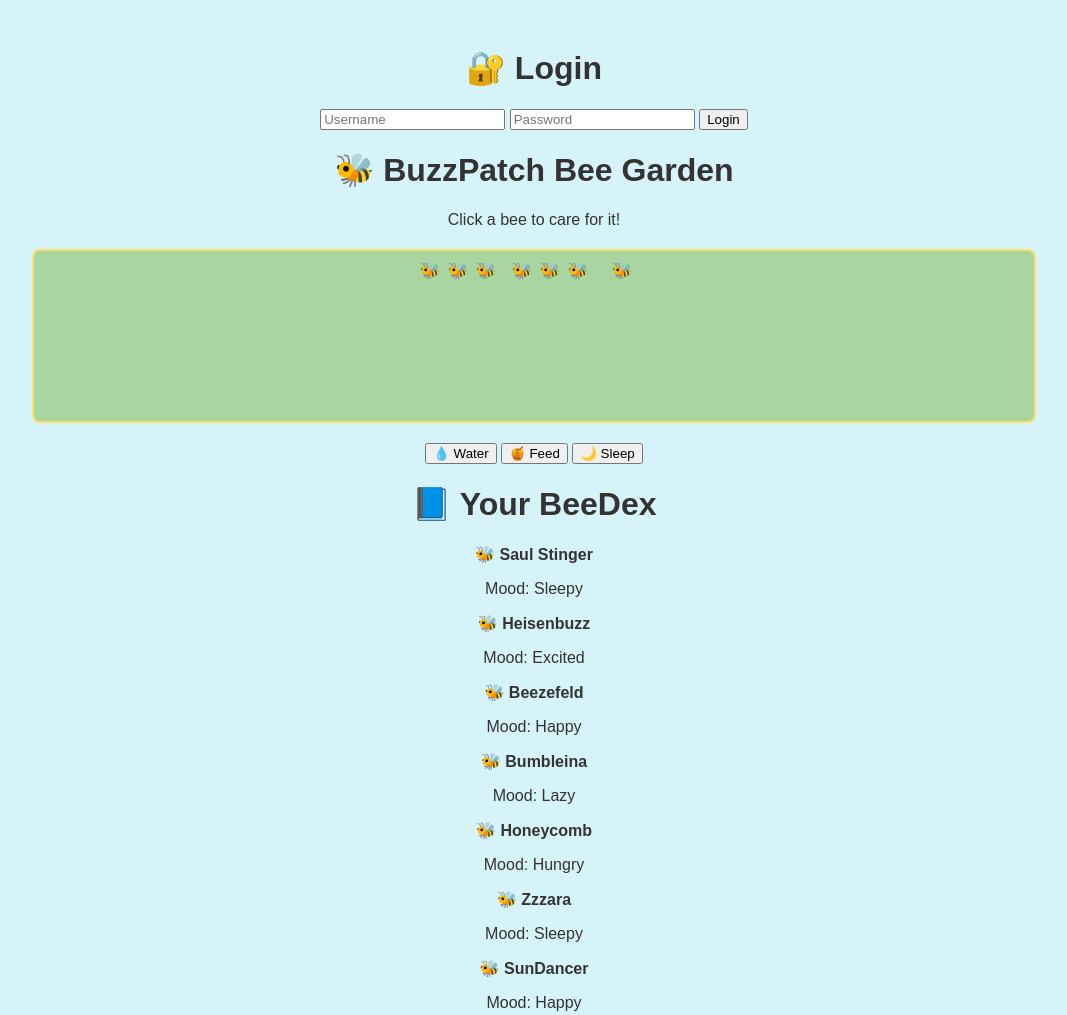
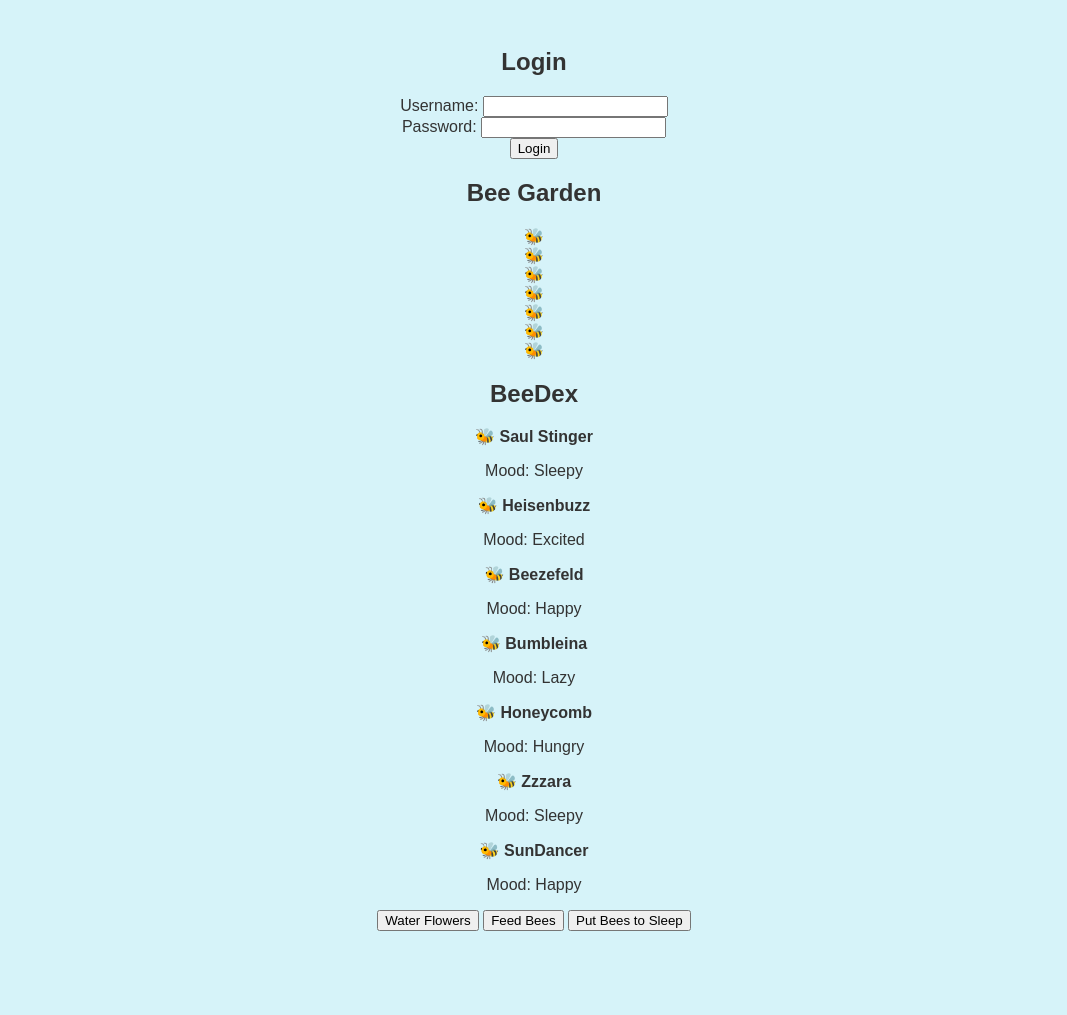
Before and after one commit to Lillys-Portfolio/buzzpatch.website, a plain HTML site: page index.html in a window 1280 px wide. Shown: the whole page, without its empty margins (106-1173 px from the left). After the commit the page ends 959 px from the top, so only its background shows below. Drawn offline with Linux system fonts and the light colour scheme.

Commit message:
Update index.html

```diff
--- a/index.html
+++ b/index.html
@@ -2,41 +2,41 @@
 <html lang="en">
 <head>
   <meta charset="UTF-8" />
-  <meta name="viewport" content="width=device-width, initial-scale=1.0"/>
+  <meta name="viewport" content="width=device-width, initial-scale=1" />
   <title>BuzzPatch Bee Garden</title>
-  <link rel="stylesheet" href="style.css">
+  <link rel="stylesheet" href="style.css" />
 </head>
 <body>
-  <nav id="mainNav" style="display: none;">
-    <button onclick="showSection('gardenSection')">🌼 Garden</button>
-    <button onclick="showSection('beedexSection')">📘 BeeDex</button>
-  </nav>
-
-  <div class="section active" id="loginSection">
-    <h1>🔐 Login</h1>
-    <form onsubmit="handleLogin(event)">
-      <input type="text" id="username" placeholder="Username" required />
-      <input type="password" id="password" placeholder="Password" required />
+  <!-- Login Section -->
+  <section id="loginSection" class="section active">
+    <h2>Login</h2>
+    <form id="loginForm">
+      <label for="username">Username:</label>
+      <input type="text" id="username" name="username" required />
+      <br />
+      <label for="password">Password:</label>
+      <input type="password" id="password" name="password" required />
+      <br />
       <button type="submit">Login</button>
     </form>
-    <p id="loginMessage" class="message"></p>
-  </div>
+    <p id="loginMessage"></p>
+  </section>
 
-  <div class="section" id="gardenSection">
-    <h1>🐝 BuzzPatch Bee Garden</h1>
-    <p>Click a bee to care for it!</p>
-    <div class="garden" id="garden"></div>
-    <div id="taskMenu">
-      <button class="task-btn" onclick="waterFlowers()">💧 Water</button>
-      <button class="task-btn" onclick="feedBees()">🍯 Feed</button>
-      <button class="task-btn" onclick="putBeesToSleep()">🌙 Sleep</button>
-    </div>
-    <div class="popup" id="beePopup"></div>
-  </div>
+  <!-- Garden + BeeDex Section -->
+  <section id="gardenSection" class="section">
+    <h2>Bee Garden</h2>
+    <div id="garden"></div>
+    <h2>BeeDex</h2>
+    <div id="beedexList"></div>
+    <button id="waterBtn">Water Flowers</button>
+    <button id="feedBtn">Feed Bees</button>
+    <button id="sleepBtn">Put Bees to Sleep</button>
+  </section>
 
-  <div class="section" id="beedexSection">
-    <h1>📘 Your BeeDex</h1>
-    <div class="beedex-grid" id="beedexList"></div>
+  <div id="beePopup" style="display:none; position:fixed; top:20%; left:50%; transform: translateX(-50%);
+    background:#fff; padding:20px; border:1px solid #333; z-index:100;">
+    <button onclick="closePopup()">Close</button>
+    <div id="popupContent"></div>
   </div>
 
   <script src="script.js"></script>
```
